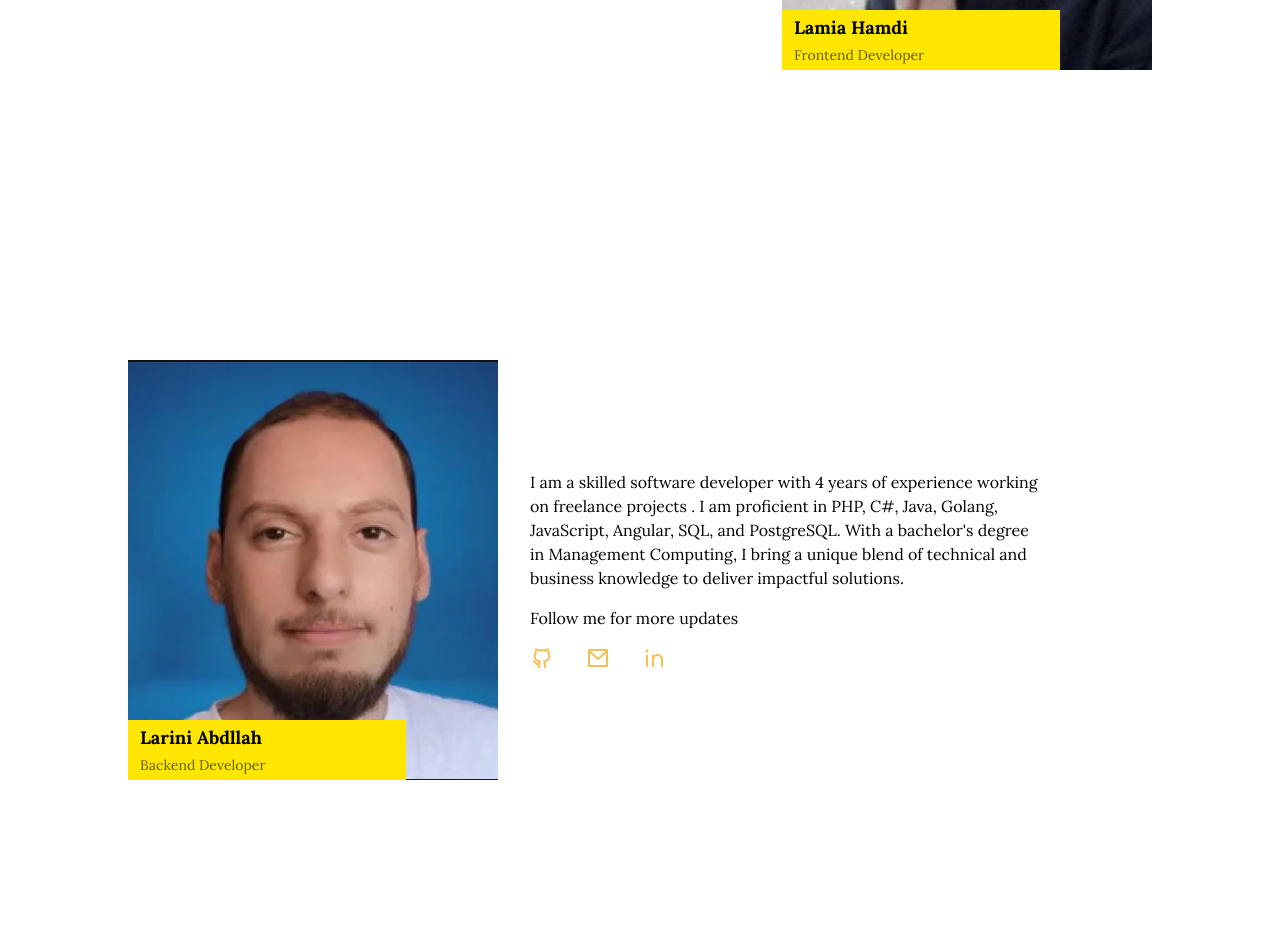
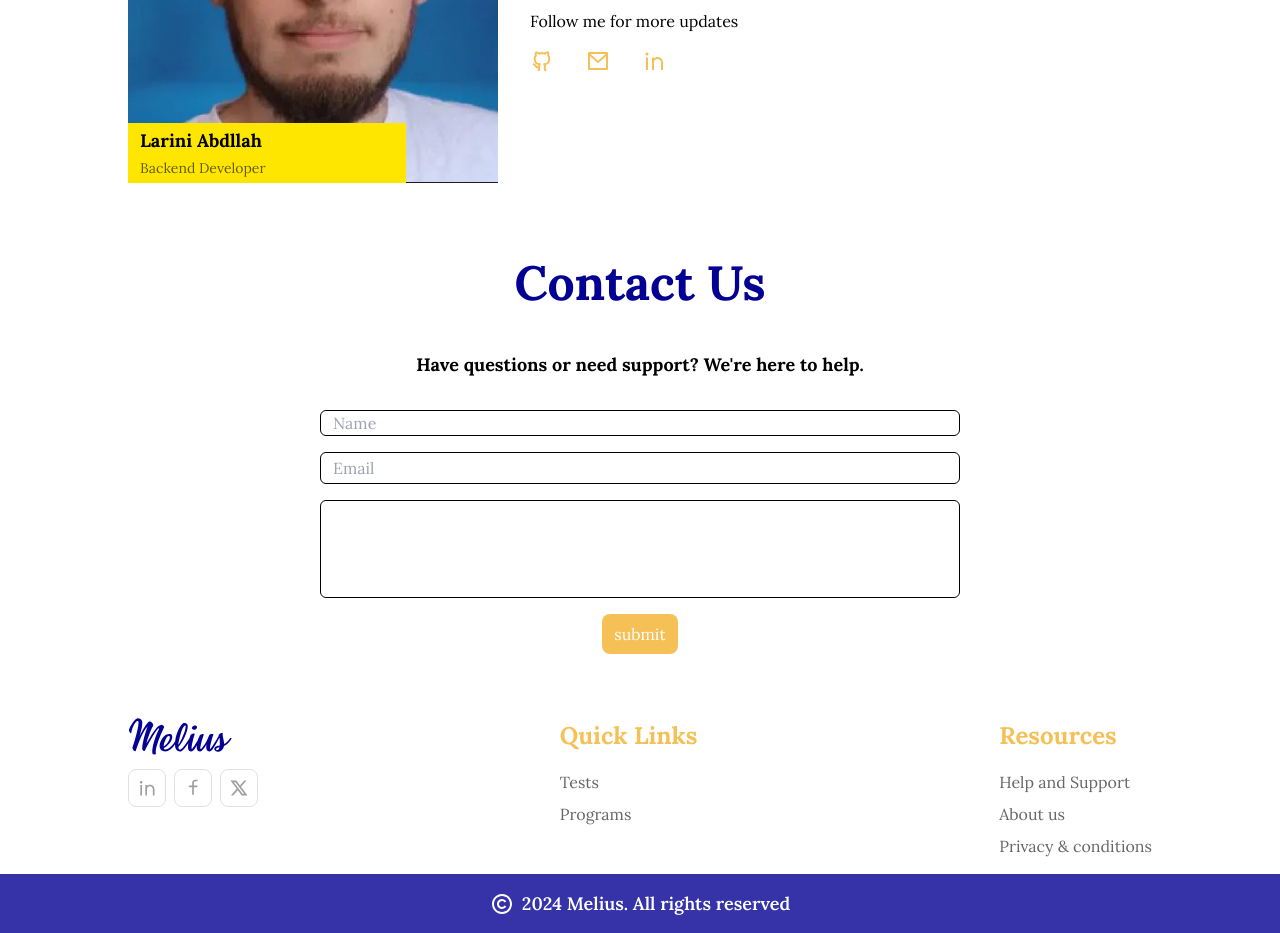
Before and after one commit to eyadfattah23/Melius, a React (Vite) app in the folder frontend/: page / in a window 1280 px wide. Shown: the part 3060-3993 px from the top of the page. Built offline with nearby package versions, Linux system fonts and the light colour scheme.

Commit message:
manage responsiveness for landing page

```diff
--- a/frontend/src/assets/styles/footer.css
+++ b/frontend/src/assets/styles/footer.css
@@ -1,9 +1,6 @@
 footer{
-    display: flex;
-    flex-direction: column;
-    align-items: center;
+    margin-top: 64px;
     gap: 16px;
-    margin-top: 64px;
 }
 footer .footer_content{
     padding: 0px 128px;
@@ -69,3 +66,27 @@ footer .copyright p{
     font-weight: 600;
 
 }
+@media only screen and (max-width: 1024px){
+
+    footer .footer_content{
+        padding: 0px 64px ;
+        flex-direction: column;
+        gap: 32px;
+    }
+    footer .footer_content .logo_socials{
+        flex-direction: row;
+        justify-content: space-between;
+        width: 100%;
+    }
+    footer .footer_content .links{
+        flex-direction: row;
+        justify-content: space-between;
+        width: 100%;
+
+    }
+
+    footer .footer_content .links .content{
+
+        align-items: flex-end;
+    }
+}
--- a/frontend/src/assets/styles/landing_page.css
+++ b/frontend/src/assets/styles/landing_page.css
@@ -59,14 +59,9 @@ padding: 0px 8px;
     font-weight: 700;
 }
 .landing_about .team p{
-    color: var(--on-surface);
+    color: var(--black);
     font-size: var(--body_L);
     font-weight: 700;
-}
-
-.landing_about .team .members .team_member{
-height: calc(100vh - 90px);
-
 }
 .landing_about .team .members .team_member .member_card{
     display: flex;
@@ -112,14 +107,7 @@ font-weight: 400;
     font-weight: 400;
 }
 
-.landing_contact{
-    display: flex;
-flex-direction: column;
-justify-content: center;
-align-items: center;
-width: 100%;
-gap: 32px;
-}
+
 .landing_contact h1{
     text-align: center;
    color: var(--primary);
@@ -127,22 +115,16 @@ gap: 32px;
    font-weight: 700;
 }
 .landing_contact p{
-    color: var(--on-surface);
+    color: var(--black);
     text-align: center;
     font-size: var(--body_L);
     font-weight: 700;
 }
 .landing_contact .form{
-    display: flex;
-    flex-direction: column;
     align-items: flex-start;
-    gap: 16px;
     width: 50%;
 }
 .landing_contact .form .field{
-    display: flex;
-    flex-direction: column;
-    gap: 8px;
     width: 100%;
 }
 .landing_contact .form .field .container{
@@ -157,6 +139,10 @@ gap: 32px;
 }
 .landing_contact .form .field .content_field{
     height: 98px;
+}
+.landing_contact .contact_submit{
+    width: fit-content;
+    margin: 0 auto;
 }
 
 
@@ -182,4 +168,22 @@ gap: 32px;
     width: 100%;
 height: 300px;
 }
+.landing_about p{
+    font-size: var(--body_N);
+    text-align: center;
+}
+
+.landing_about .team p{
+    padding-bottom: 0;
+}
+
+.landing_contact{
+    padding: 0 64px;
+}
+.landing_contact p{
+    font-size: var(--body_N);
+}
+.landing_contact .form{
+    width: 100%;
+}
   }
--- a/frontend/src/components/footer.jsx
+++ b/frontend/src/components/footer.jsx
@@ -5,7 +5,7 @@ import "../assets/styles/footer.css"
 function Footer() {
 
     return (
-      <footer className="footer">
+      <footer className="footer flex flex-col items-center">
       <div className="footer_content">
         <div className="logo_socials">
           <Logo/>
--- a/frontend/src/components/landing_page/about.jsx
+++ b/frontend/src/components/landing_page/about.jsx
@@ -9,7 +9,7 @@ function About(){
        </p>
        <div className="team">
         <p>We are a team of passionate individuals committed to helping people overcome porn addiction.</p>
-        <div className="members px-16">
+        <div className="members px-16 gap-16 flex flex-col">
         <AboutMember
             name={"Eyad Abdelfattah"}
             role={"Backend Developer"}
--- a/frontend/src/components/landing_page/about_member.jsx
+++ b/frontend/src/components/landing_page/about_member.jsx
@@ -2,14 +2,19 @@ import Icon from "../../assets/icons/icon";
 
 function AboutMember({ name, role, about, linkedin, gmail, github, picture, reverse }) {
   return (
-    <div className={`team_member flex flex-col md:flex-row items-center gap-8 ${reverse ? "md:flex-row-reverse" : ""}`}>
-      <div className="member_card bg-cover bg-center w-full md:w-1/2" style={{ backgroundImage: `url(${picture})` }}>
-        <div className="information w-3/4">
-          <p className="name">{name}</p>
-          <p className="role">{role}</p>
+    <div
+      className={`team_member flex flex-col items-center gap-8 ${reverse ? "lg:flex-row-reverse" : "lg:flex-row"}`}
+    >
+      <div
+        className="member_card bg-cover bg-center w-full h-80 md:h-auto lg:w-1/2"
+        style={{ backgroundImage: `url(${picture})` }}
+      >
+        <div className="information bg-yellow-300 p-4 w-3/4">
+          <span className="name font-bold">{name}</span>
+          <span className="role text-gray-700">{role}</span>
         </div>
       </div>
-      <div className="description flex flex-col gap-4 w-full md:w-1/2">
+      <div className="description flex flex-col gap-4 w-full lg:w-1/2">
         <p>{about}</p>
         <div className="social_media flex flex-col gap-4">
           <p>Follow me for more updates</p>
--- a/frontend/src/components/landing_page/contact.jsx
+++ b/frontend/src/components/landing_page/contact.jsx
@@ -1,11 +1,12 @@
+import Button from "../common/button"
 import Field from "../common/field"
 function Contact(){
-    return <section className="full_screen_seciton landing_contact" id="contact">
+    return <section className="full_screen_seciton landing_contact flex flex-col justify-center items-center gap-8 w-full" id="contact">
         <h1>Contact Us</h1>
         <p>Have questions or need support? We're here to help.</p>
-        <div className="form">
-                            <div className="field">
-                                <div className="container title_field">
+        <div className="form flex flex-col gap-4">
+                            <div className="field flex flex-col gap-2">
+                                <div className="container title_fiel">
                                     <Field
                                         placeholder="Name"
                                         type="text"
@@ -29,6 +30,9 @@ function Contact(){
                                     />
                                 </div>
                             </div>
+                            <div className="contact_submit">
+                            <Button text={"submit"} type={"secondary_filled"}/>
+                            </div>
                         </div>
         </section>
 }
--- a/frontend/src/pages/landing_page.jsx
+++ b/frontend/src/pages/landing_page.jsx
@@ -12,9 +12,9 @@ function LandingPage(){
  <Header/>
   <Features/>
   <About/>
-  {/* <Contact/>  */}
+  <Contact/>
  </main>
-  {/* <Footer/> */}
+  <Footer/>
 </div>
 }
 export default LandingPage
```
